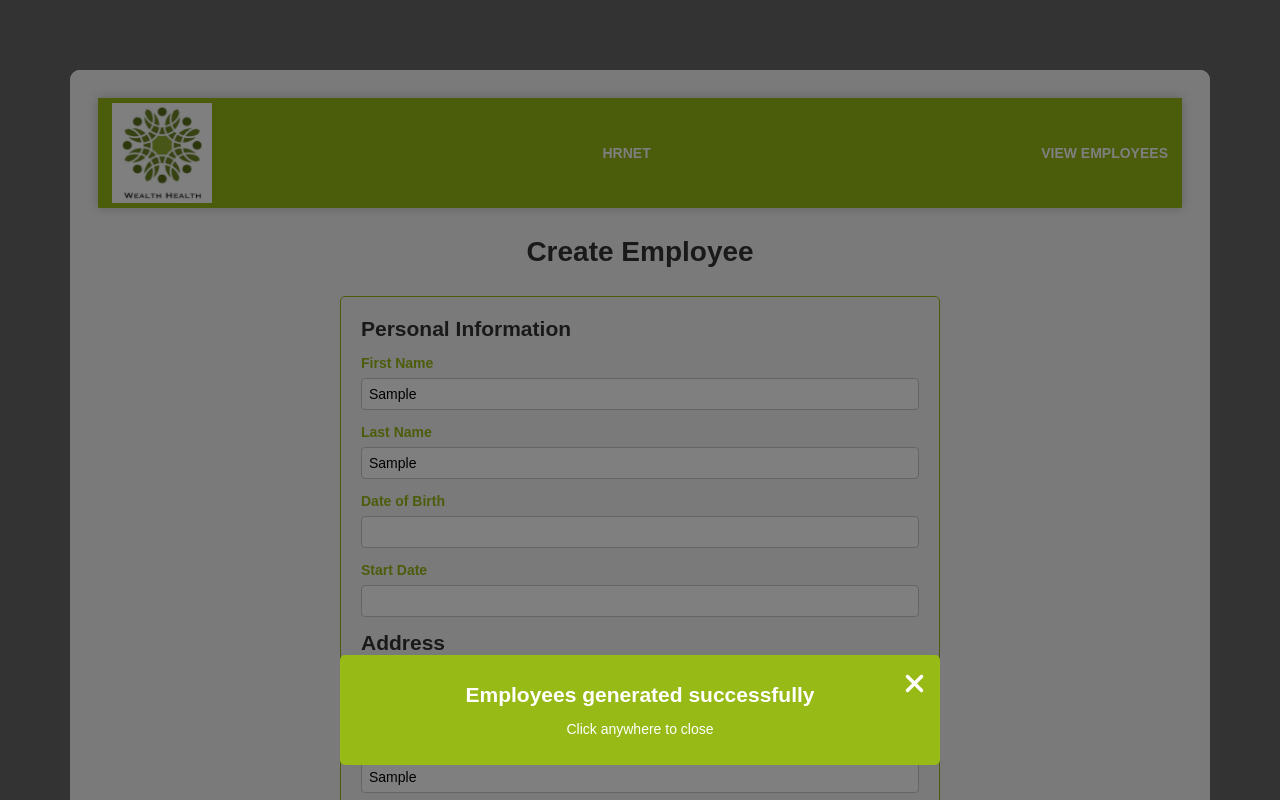
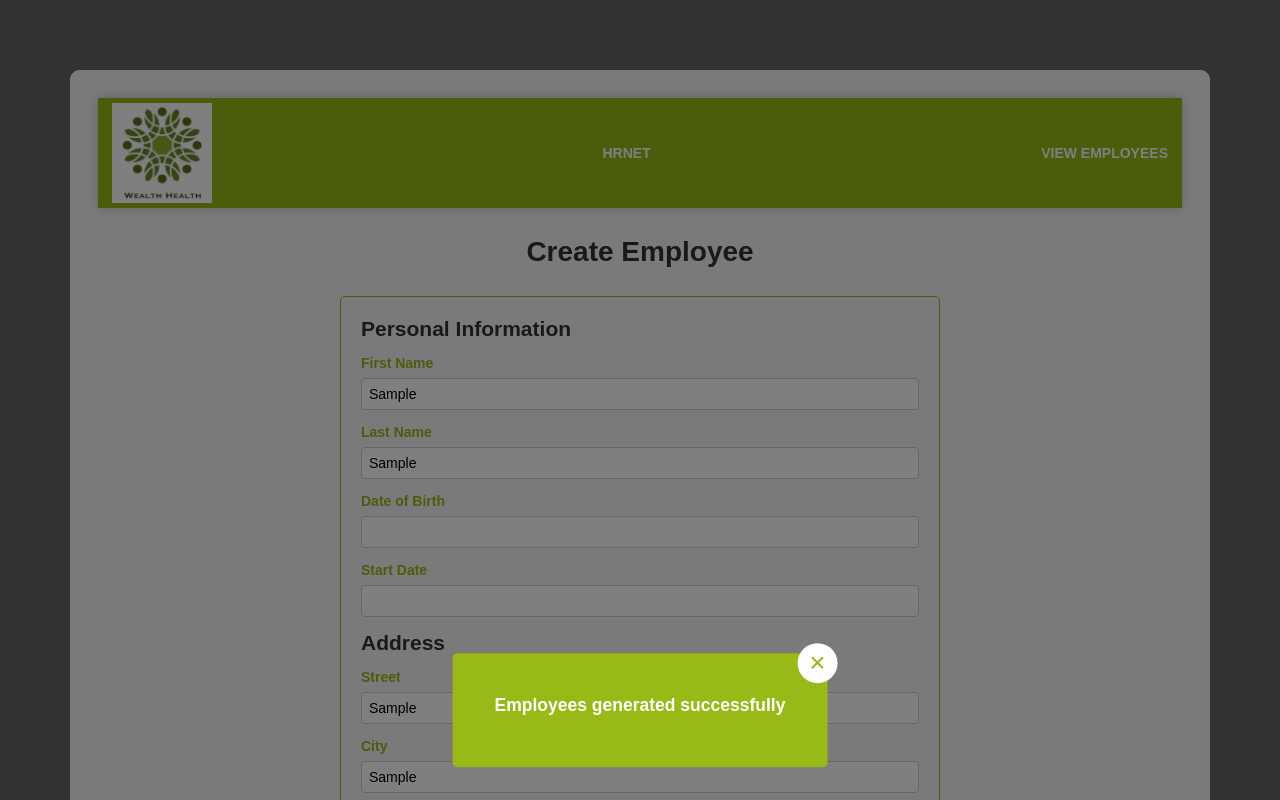
Before and after one commit to AxelRaboit/OpenClassRooms-P14-HRnet, a React (Create React App) app: page / in a window 1280 px wide. Both pictures are taken after typing "Sample", "Sample", "Sample", "Sample", "Sample", "Sample" into the empty fields and a click on the button "Generate Employees for testing". Shown: the top 800 px of the page. Built offline with nearby package versions, Linux system fonts and the light colour scheme.

Commit message:
[UPDATE] Improve modal

```diff
--- a/src/components/Form/Modal/Modal.jsx
+++ b/src/components/Form/Modal/Modal.jsx
@@ -2,54 +2,47 @@ import React, { useState } from "react";
 import style from "./Modal.module.scss";
 
 export const Modal = ({
-    messageMainText,
-    messageMainColor,
-    messageSecondText,
-    messageSecondColor,
     modalBackgroundColor,
-    modalWidth,
+    modalTextColor,
+    modalMinWidth,
+    modalMaxWidth,
     closeButton,
+    children
 }) => {
-    const [messageMainData] = useState(
-        messageMainText || "Success!"
-    );
-    const [messageMainColorData] = useState(
-        messageMainColor || "#ffffff"
-    );
-
-    const [messageSecondTextData] = useState(
-        messageSecondText || null
-    );
-    const [messageSecondColorData] = useState(
-        messageSecondColor || "#ffffff"
-    );
 
     const [modalBackgroundColorData] = useState(
         modalBackgroundColor || "#1289c9"
     );
 
-    const [closeButtonData] = useState(closeButton || false);
-
-    const [modalWidthData, setModalWidthData] = useState(modalWidth || "600px");
+    const [closeButtonData] = useState(closeButton || true);
 
     const [isModalVisible, setIsModalVisible] = useState(true);
+
+    const [childrenData] = useState(children || "Succes!");
+
+    const [modalMinWidthData] = useState(modalMinWidth || "");
+
+    const [modalMaxWidthData] = useState(modalMaxWidth || "600px");
+
+    const [modalTextColorData] = useState(modalTextColor || "#fff");
 
     const closeModal = () => {
         setIsModalVisible(false);
     };
 
-    const messageMainColorStyle = {
-        color: messageMainColorData,
+    const modalStyle = {
+        backgroundColor: modalBackgroundColorData,
+        minWidth: modalMinWidthData,
+        maxWidth: modalMaxWidthData,
     };
 
-    const messageSecondColorStyle = {
-        color: messageSecondColorData,
+    const childrenStyle = {
+        color: modalTextColorData,
     };
 
-    const modalStyle = {
-        backgroundColor: modalBackgroundColorData,
-        width: modalWidthData,
-    };
+    const closeButtonStyle = {
+        color: modalBackgroundColor,
+    }
 
     return (
         <>
@@ -58,21 +51,14 @@ export const Modal = ({
                     <div className={style.modal} style={modalStyle}>
                         {closeButtonData && (
                             <div className={style.containerClose}>
-                                <button onClick={closeModal}>
-                                    <i className="fa-solid fa-xmark"></i>
+                                <button onClick={closeModal} style={closeButtonStyle}>
+                                    <span>&times;</span>
                                 </button>
                             </div>
                         )}
-                        <div className={style.containerMessageMain}>
-                            <p style={messageMainColorStyle}>
-                                {messageMainData}
-                            </p>
-                        </div>
-                        {messageSecondTextData && (
-                            <div className={style.containerMessageSecond}>
-                                <p style={messageSecondColorStyle}>
-                                    {messageSecondTextData}
-                                </p>
+                        {childrenData && (
+                            <div className={style.containerChildren} style={childrenStyle}>
+                                {childrenData}
                             </div>
                         )}
                     </div>
--- a/src/components/Form/Modal/Modal.module.scss
+++ b/src/components/Form/Modal/Modal.module.scss
@@ -16,37 +16,38 @@
     max-width: 600px;
     height: auto;
     border-radius: 5px;
-    padding: 2rem;
+    padding: 3rem;
 
     .containerClose {
-      margin-bottom: 1rem;
+      margin-bottom: 3rem;
       position: absolute;
-      right: 15px;
-      top: 15px;
+      right: -10px;
+      top: -10px;
+      background-color: white;
+      border-radius: 50%;
+      padding: 10px;
+      width: 40px;
+      height: 40px;
+      display: flex;
+      justify-content: center;
+      align-items: center;
 
       button {
         background-color: transparent;
         border: none;
         cursor: pointer;
         font-size: 1.5rem;
-        color: #fff;
+        width: 100%;
+        height: 100%;
+        display: flex;
+        justify-content: center;
+        align-items: center;
 
-        i {
+        span {
           font-size: 2rem;
         }
       }
     }
 
-    .containerMessageMain {
-      p {
-        text-align: center;
-        font-weight: bold;
-        font-size: 1.5rem;
-      }
-    }
-
-    .containerMessageSecond {
-      margin-top: 1rem;
-    }
   }
 }
--- a/src/pages/Home.jsx
+++ b/src/pages/Home.jsx
@@ -115,13 +115,14 @@ export const Home = () => {
 
       {modal &&
         <Modal
-          messageMainText={modalText}
-          messageMainColor={'#ffffff'}
-          messageSecondText={'Click anywhere to close'}
-          messageSecondColor={'#ffffff'}
           modalBackgroundColor={'#97ba16'}
-          modalWidth={'600px'}
-          closeButton={true}
+          modalTextColor={'#fff'}
+          modalMaxWidth={'600px'}
+          children={
+            <div>
+              <h3>{modalText}</h3>
+            </div>
+          }
         />
       }
 
```
